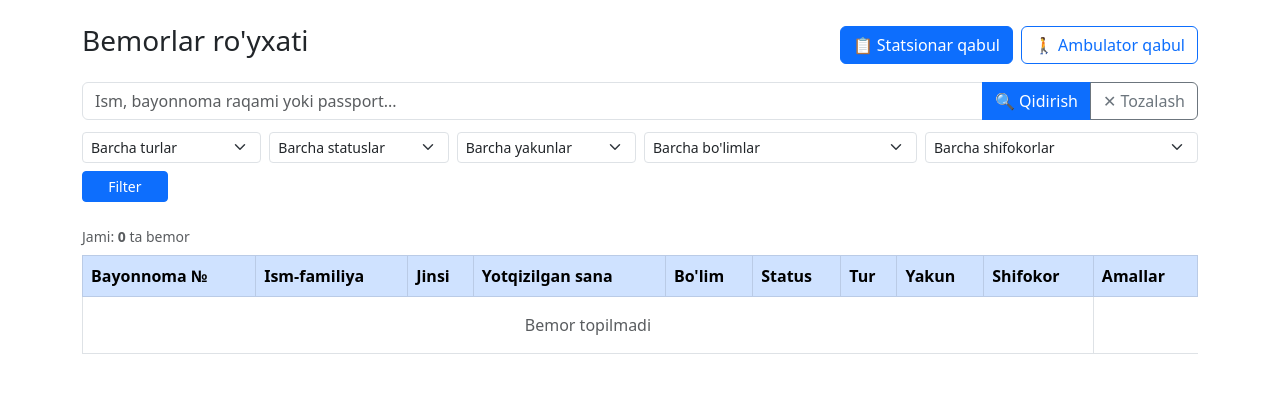
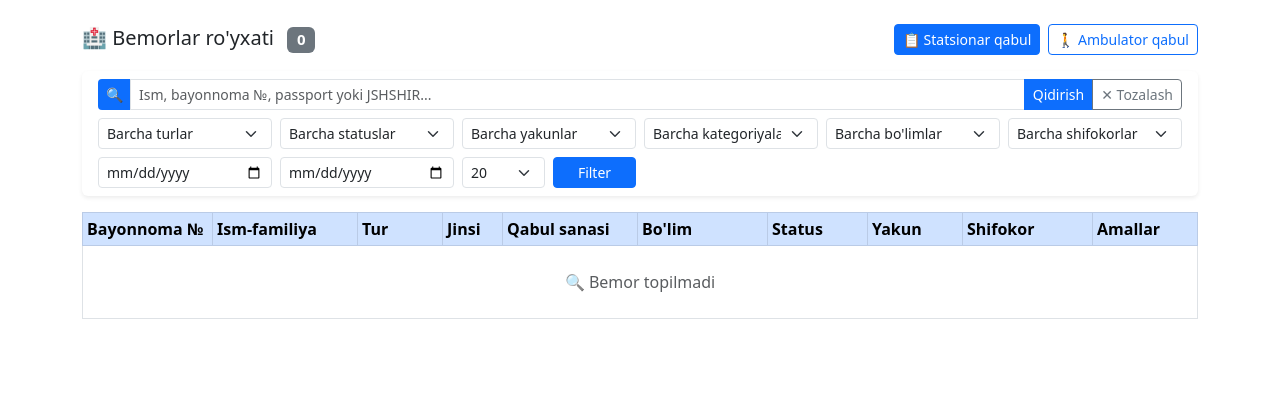
Before and after one commit to ALFAxxs/STATISTIKA-SKB, a Django app: page /patients/ in a window 1280 px wide. Shown: the part 87-480 px from the top of the page. Run offline with Django 5.2, Linux system fonts and the light colour scheme; the visitor is signed in with stand-in values (Sample User, id 1); data that the repository does not hold is empty.

Commit message:
16.04.2026

```diff
--- a/apps/patients/views.py
+++ b/apps/patients/views.py
@@ -491,9 +491,22 @@ def patient_list(request):
     if doctor_filter:
         qs = qs.filter(attending_doctor_id=doctor_filter)
 
+    # Bemor kategoriyasi filteri
+    category_filter = request.GET.get('category', '')
+    if category_filter:
+        qs = qs.filter(patient_category=category_filter)
+
+    # Sana filteri
+    date_from = request.GET.get('date_from', '')
+    date_to   = request.GET.get('date_to', '')
+    if date_from:
+        qs = qs.filter(admission_date__date__gte=date_from)
+    if date_to:
+        qs = qs.filter(admission_date__date__lte=date_to)
+
     # Filter uchun ro'yxatlar
     from .models import Department, Doctor
-    if request.user.is_superuser or request.user.role == 'admin':
+    if request.user.is_superuser or request.user.role in ('admin', 'reception', 'statistician'):
         departments = Department.objects.filter(is_active=True)
     else:
         departments = Department.objects.filter(
@@ -501,11 +514,20 @@ def patient_list(request):
         ) if request.user.department else Department.objects.none()
 
     doctors = Doctor.objects.filter(is_active=True).select_related('department')
-    if not request.user.is_superuser and request.user.role != 'admin':
+    if not request.user.is_superuser and request.user.role not in ('admin', 'reception', 'statistician'):
         if request.user.department:
             doctors = doctors.filter(department=request.user.department)
 
-    paginator = Paginator(qs, 20)
+    # Sahifa o'lchami
+    per_page = request.GET.get('per_page', '20')
+    try:
+        per_page = int(per_page)
+        if per_page not in (20, 50, 100):
+            per_page = 20
+    except ValueError:
+        per_page = 20
+
+    paginator = Paginator(qs, per_page)
     page = paginator.get_page(request.GET.get('page'))
 
     return render(request, 'patients/patient_list.html', {
@@ -516,8 +538,13 @@ def patient_list(request):
         'selected_outcome': outcome,
         'selected_dept': dept_filter,
         'selected_doctor': doctor_filter,
+        'selected_category': category_filter,
+        'selected_date_from': date_from,
+        'selected_date_to': date_to,
+        'selected_per_page': per_page,
         'departments': departments,
         'doctors': doctors,
+        'total_count': qs.count(),
     })
 
 
--- a/templates/patients/patient_list.html
+++ b/templates/patients/patient_list.html
@@ -1,98 +1,80 @@
-<!-- templates/patients/patient_list.html -->
 {% extends 'base.html' %}
 {% block title %}Bemorlar ro'yxati{% endblock %}
 
 {% block content %}
+
 <div class="d-flex justify-content-between align-items-center mb-3">
-    <h3>Bemorlar ro'yxati</h3>
+    <h5 class="mb-0">🏥 Bemorlar ro'yxati
+        <span class="badge bg-secondary ms-2">{{ total_count }}</span>
+    </h5>
     {% if request.user.role in 'admin,reception' or request.user.is_superuser %}
     <div class="d-flex gap-2">
-        <a href="{% url 'reception_create' %}" class="btn btn-primary">
-            📋 Statsionar qabul
-        </a>
-        <a href="{% url 'ambulatory_create' %}" class="btn btn-outline-primary">
-            🚶 Ambulator qabul
-        </a>
+        <a href="{% url 'reception_create' %}" class="btn btn-primary btn-sm">📋 Statsionar qabul</a>
+        <a href="{% url 'ambulatory_create' %}" class="btn btn-outline-primary btn-sm">🚶 Ambulator qabul</a>
     </div>
     {% endif %}
 </div>
-<form method="get" class="mb-4">
-    <div class="row g-2">
 
-        <!-- Qidiruv -->
-        <div class="col-md-12 mb-1">
-            <div class="input-group">
+<form method="get" class="mb-3">
+    <div class="card shadow-sm border-0">
+        <div class="card-body py-2 px-3">
+
+            <div class="row g-2 mb-2">
+                <div class="col-12">
+                    <div class="input-group input-group-sm">
+                        <span class="input-group-text bg-primary text-white border-0">🔍</span>
                         <input type="text" name="q" class="form-control"
-                       placeholder="Ism, bayonnoma raqami yoki passport..."
+                               placeholder="Ism, bayonnoma №, passport yoki JSHSHIR..."
                                value="{{ query }}">
-                <button type="submit" class="btn btn-primary">🔍 Qidirish</button>
-                <a href="{% url 'patient_list' %}" class="btn btn-outline-secondary">✕ Tozalash</a>
+                        <button type="submit" class="btn btn-primary btn-sm">Qidirish</button>
+                        <a href="{% url 'patient_list' %}" class="btn btn-outline-secondary btn-sm">✕ Tozalash</a>
+                    </div>
                 </div>
             </div>
 
-        <!-- Tashrif turi -->
-        <div class="col-md-2">
+            <div class="row g-2">
+
+                <div class="col-md-2 col-6">
                     <select name="visit_type" class="form-select form-select-sm">
                         <option value="">Barcha turlar</option>
-                <option value="inpatient"
-                    {% if selected_visit_type == 'inpatient' %}selected{% endif %}>
-                    🏥 Statsionar
-                </option>
-                <option value="ambulatory"
-                    {% if selected_visit_type == 'ambulatory' %}selected{% endif %}>
-                    🚶 Ambulator
-                </option>
+                        <option value="inpatient"  {% if selected_visit_type == 'inpatient' %}selected{% endif %}>🏥 Statsionar</option>
+                        <option value="ambulatory" {% if selected_visit_type == 'ambulatory' %}selected{% endif %}>🚶 Ambulator</option>
                     </select>
                 </div>
 
-        <!-- Status -->
-        <div class="col-md-2">
+                <div class="col-md-2 col-6">
                     <select name="status" class="form-select form-select-sm">
                         <option value="">Barcha statuslar</option>
-                <option value="registered"
-                    {% if selected_status == 'registered' %}selected{% endif %}>
-                    🟡 Registratsiya
-                </option>
-                <option value="admitted"
-                    {% if selected_status == 'admitted' %}selected{% endif %}>
-                    🔵 Yotqizilgan
-                </option>
-                <option value="completed"
-                    {% if selected_status == 'completed' %}selected{% endif %}>
-                    🟢 Yakunlangan
-                </option>
+                        <option value="registered" {% if selected_status == 'registered' %}selected{% endif %}>🟡 Registratsiya</option>
+                        <option value="admitted"   {% if selected_status == 'admitted' %}selected{% endif %}>🔵 Yotqizilgan</option>
+                        <option value="completed"  {% if selected_status == 'completed' %}selected{% endif %}>🟢 Yakunlangan</option>
                     </select>
                 </div>
 
-        <!-- Yakun -->
-        {% if request.user.role != 'reception' %}
-        <div class="col-md-2">
+                <div class="col-md-2 col-6">
                     <select name="outcome" class="form-select form-select-sm">
                         <option value="">Barcha yakunlar</option>
-                <option value="discharged"
-                    {% if selected_outcome == 'discharged' %}selected{% endif %}>
-                    Chiqarildi
-                </option>
-                <option value="deceased"
-                    {% if selected_outcome == 'deceased' %}selected{% endif %}>
-                    Vafot etdi
-                </option>
-                <option value="transferred"
-                    {% if selected_outcome == 'transferred' %}selected{% endif %}>
-                    O'tkazildi
-                </option>
+                        <option value="discharged"  {% if selected_outcome == 'discharged' %}selected{% endif %}>✅ Chiqarildi</option>
+                        <option value="deceased"    {% if selected_outcome == 'deceased' %}selected{% endif %}>❌ Vafot etdi</option>
+                        <option value="transferred" {% if selected_outcome == 'transferred' %}selected{% endif %}>🔄 O'tkazildi</option>
                     </select>
                 </div>
-        {% endif %}
 
-        <!-- Bo'lim — faqat admin -->
-        {% if request.user.role == 'admin' or request.user.is_superuser %}
-        <div class="col-md-3">
+                <div class="col-md-2 col-6">
+                    <select name="category" class="form-select form-select-sm">
+                        <option value="">Barcha kategoriyalar</option>
+                        <option value="railway"      {% if selected_category == 'railway' %}selected{% endif %}>🚂 Temir yo'lchi</option>
+                        <option value="paid"         {% if selected_category == 'paid' %}selected{% endif %}>💳 Pullik</option>
+                        <option value="non_resident" {% if selected_category == 'non_resident' %}selected{% endif %}>🌍 Norezident</option>
+                    </select>
+                </div>
+
+                {% if request.user.role in 'admin,reception,statistician' or request.user.is_superuser %}
+                <div class="col-md-2 col-6">
                     <select name="department" class="form-select form-select-sm">
                         <option value="">Barcha bo'limlar</option>
                         {% for dept in departments %}
-                    <option value="{{ dept.pk }}"
-                        {% if selected_dept == dept.pk|stringformat:"s" %}selected{% endif %}>
+                            <option value="{{ dept.pk }}" {% if selected_dept == dept.pk|stringformat:"s" %}selected{% endif %}>
                                 {{ dept.name }}
                             </option>
                         {% endfor %}
@@ -100,144 +82,155 @@
                 </div>
                 {% endif %}
 
-        <!-- Shifokor -->
-        {% if request.user.role != 'reception' %}
-        <div class="col-md-3">
+                <div class="col-md-2 col-6">
                     <select name="doctor" class="form-select form-select-sm">
                         <option value="">Barcha shifokorlar</option>
                         {% for doc in doctors %}
-                    <option value="{{ doc.pk }}"
-                        {% if selected_doctor == doc.pk|stringformat:"s" %}selected{% endif %}>
+                            <option value="{{ doc.pk }}" {% if selected_doctor == doc.pk|stringformat:"s" %}selected{% endif %}>
                                 {{ doc.full_name }}
-                        {% if request.user.role == 'admin' or request.user.is_superuser %}
-                            ({{ doc.department }})
-                        {% endif %}
                             </option>
                         {% endfor %}
                     </select>
                 </div>
-        {% endif %}
 
-        <div class="col-md-1">
+                <div class="col-md-2 col-6">
+                    <input type="date" name="date_from" class="form-control form-control-sm"
+                           title="Dan sana" value="{{ selected_date_from }}">
+                </div>
+
+                <div class="col-md-2 col-6">
+                    <input type="date" name="date_to" class="form-control form-control-sm"
+                           title="Gacha sana" value="{{ selected_date_to }}">
+                </div>
+
+                <div class="col-md-1 col-4">
+                    <select name="per_page" class="form-select form-select-sm" title="Sahifadagi son">
+                        <option value="20"  {% if selected_per_page == 20 %}selected{% endif %}>20</option>
+                        <option value="50"  {% if selected_per_page == 50 %}selected{% endif %}>50</option>
+                        <option value="100" {% if selected_per_page == 100 %}selected{% endif %}>100</option>
+                    </select>
+                </div>
+
+                <div class="col-md-1 col-4">
                     <button type="submit" class="btn btn-primary btn-sm w-100">Filter</button>
                 </div>
 
             </div>
+        </div>
+    </div>
 </form>
 
-
-<!-- Jami soni -->
-<p class="text-muted small mb-2">
-    Jami: <strong>{{ page_obj.paginator.count }}</strong> ta bemor
-</p>
-
 <div class="table-responsive">
-    <table class="table table-hover table-bordered">
+    <table class="table table-hover table-bordered table-sm align-middle">
         <thead class="table-primary">
             <tr>
-                <th>Bayonnoma №</th>
+                <th style="width:130px">Bayonnoma №</th>
                 <th>Ism-familiya</th>
-                <th>Jinsi</th>
-                <th>Yotqizilgan sana</th>
-                <th>Bo'lim</th>
-                <th>Status</th>
-                <th>Tur</th>
-                {% if request.user.role != 'reception' %}
-                <th>Yakun</th>
-                <th>Shifokor</th>
-                {% endif %}
-                <th>Amallar</th>
+                <th style="width:85px">Tur</th>
+                <th style="width:60px">Jinsi</th>
+                <th style="width:135px">Qabul sanasi</th>
+                <th style="width:130px">Bo'lim</th>
+                <th style="width:100px">Status</th>
+                <th style="width:95px">Yakun</th>
+                <th style="width:130px">Shifokor</th>
+                <th style="width:105px">Amallar</th>
             </tr>
         </thead>
         <tbody>
             {% for patient in page_obj %}
             <tr>
-                <td>{{ patient.medical_record_number }}</td>
+                <td class="small text-muted">{{ patient.medical_record_number }}</td>
+
                 <td>
+                    <a href="{% url 'patient_detail' patient.pk %}" class="text-decoration-none fw-semibold">
                         {{ patient.full_name }}
+                    </a>
                     {% if patient.patient_category == 'railway' %}
-                        <span class="badge bg-primary ms-1" title="Temir yo'lchi">TY</span>
+                        <span class="badge bg-primary ms-1" style="font-size:0.65rem">TY</span>
                     {% elif patient.patient_category == 'paid' %}
-                        <span class="badge bg-success ms-1" title="Pullik">PL</span>
+                        <span class="badge bg-success ms-1" style="font-size:0.65rem">PL</span>
                     {% elif patient.patient_category == 'non_resident' %}
-                        <span class="badge bg-warning text-dark ms-1" title="Norezident">NR</span>
+                        <span class="badge bg-warning text-dark ms-1" style="font-size:0.65rem">NR</span>
                     {% endif %}
                 </td>
-                    <td>
+
+                <td class="text-center">
                     {% if patient.visit_type == 'ambulatory' %}
-                        <span class="badge" style="background:#6f42c1;">🚶 Ambulator</span>
+                        <span class="badge" style="background:#6f42c1;font-size:0.65rem">🚶 Amb</span>
                     {% else %}
-                        <span class="badge bg-info text-dark">🏥 Statsionar</span>
+                        <span class="badge bg-info text-dark" style="font-size:0.65rem">🏥 Stat</span>
                     {% endif %}
                 </td>
-                <td>{{ patient.get_gender_display }}</td>
-                <td>{{ patient.admission_date|date:"d.m.Y H:i" }}</td>
-                <td>{{ patient.department|default:"—" }}</td>
-                <td>
+
+                <td class="text-center small">{{ patient.get_gender_display }}</td>
+                <td class="small">{{ patient.admission_date|date:"d.m.Y H:i" }}</td>
+                <td class="small">{{ patient.department|default:"—" }}</td>
+
+                <td class="text-center">
                     {% if patient.status == 'registered' %}
-                        <span class="badge bg-warning text-dark">🟡 Registratsiya</span>
+                        <span class="badge bg-warning text-dark" style="font-size:0.65rem">🟡 Reg</span>
                     {% elif patient.status == 'admitted' %}
-                        <span class="badge bg-primary">🔵 Yotqizilgan</span>
+                        <span class="badge bg-primary" style="font-size:0.65rem">🔵 Yotq</span>
                     {% elif patient.status == 'completed' %}
-                        <span class="badge bg-success">🟢 Yakunlangan</span>
+                        <span class="badge bg-success" style="font-size:0.65rem">🟢 Yak</span>
                     {% endif %}
                 </td>
-                {% if request.user.role != 'reception' %}
-                <td>
+
+                <td class="text-center">
                     {% if patient.outcome %}
-                    <span class="badge
-                        {% if patient.outcome == 'discharged' %}bg-success
-                        {% elif patient.outcome == 'deceased' %}bg-danger
-                        {% else %}bg-warning text-dark{% endif %}">
+                    <span class="badge {% if patient.outcome == 'discharged' %}bg-success{% elif patient.outcome == 'deceased' %}bg-danger{% else %}bg-warning text-dark{% endif %}" style="font-size:0.65rem">
                         {{ patient.get_outcome_display }}
                     </span>
-                    {% else %}—{% endif %}
+                    {% else %}
+                    <span class="text-muted small">—</span>
+                    {% endif %}
                 </td>
-                <td>{{ patient.attending_doctor|default:"—" }}</td>
-                {% endif %}
+
+                <td class="small">{{ patient.attending_doctor|default:"—" }}</td>
+
                 <td>
+                    <div class="d-flex gap-1">
                         <a href="{% url 'patient_detail' patient.pk %}"
-                       class="btn btn-sm btn-info">Ko'rish</a>
+                           class="btn btn-sm btn-info py-0 px-2" title="Ko'rish">👁</a>
                         <a href="{% url 'patient_edit' patient.pk %}"
-                       class="btn btn-sm btn-warning">Tahrir</a>
+                           class="btn btn-sm btn-warning py-0 px-2" title="Tahrirlash">✏️</a>
                         {% if request.user.role == 'admin' or request.user.is_superuser %}
                         <a href="{% url 'patient_delete' patient.pk %}"
-                       class="btn btn-sm btn-danger">O'chirish</a>
+                           class="btn btn-sm btn-danger py-0 px-2" title="O'chirish">🗑</a>
                         {% endif %}
+                    </div>
                 </td>
             </tr>
             {% empty %}
             <tr>
-                <td colspan="9" class="text-center text-muted py-3">Bemor topilmadi</td>
+                <td colspan="10" class="text-center text-muted py-4">🔍 Bemor topilmadi</td>
             </tr>
             {% endfor %}
         </tbody>
     </table>
 </div>
 
-<!-- Pagination -->
-<!-- Pagination -->
 {% if page_obj.has_other_pages %}
-<nav>
-    <ul class="pagination">
+<nav class="d-flex justify-content-between align-items-center mt-2">
+    <small class="text-muted">
+        {{ page_obj.start_index }}–{{ page_obj.end_index }} / {{ total_count }} ta bemor
+    </small>
+    <ul class="pagination pagination-sm mb-0">
         {% if page_obj.has_previous %}
         <li class="page-item">
-            <a class="page-link"
-               href="?page={{ page_obj.previous_page_number }}&q={{ query }}&status={{ selected_status }}&visit_type={{ selected_visit_type }}&outcome={{ selected_outcome }}&department={{ selected_dept }}&doctor={{ selected_doctor }}">←</a>
+            <a class="page-link" href="?page={{ page_obj.previous_page_number }}&q={{ query }}&status={{ selected_status }}&visit_type={{ selected_visit_type }}&outcome={{ selected_outcome }}&department={{ selected_dept }}&doctor={{ selected_doctor }}&category={{ selected_category }}&date_from={{ selected_date_from }}&date_to={{ selected_date_to }}&per_page={{ selected_per_page }}">←</a>
         </li>
         {% endif %}
         <li class="page-item active">
-            <span class="page-link">
-                {{ page_obj.number }} / {{ page_obj.paginator.num_pages }}
-            </span>
+            <span class="page-link">{{ page_obj.number }} / {{ page_obj.paginator.num_pages }}</span>
         </li>
         {% if page_obj.has_next %}
         <li class="page-item">
-            <a class="page-link"
-               href="?page={{ page_obj.next_page_number }}&q={{ query }}&status={{ selected_status }}&visit_type={{ selected_visit_type }}&outcome={{ selected_outcome }}&department={{ selected_dept }}&doctor={{ selected_doctor }}">→</a>
+            <a class="page-link" href="?page={{ page_obj.next_page_number }}&q={{ query }}&status={{ selected_status }}&visit_type={{ selected_visit_type }}&outcome={{ selected_outcome }}&department={{ selected_dept }}&doctor={{ selected_doctor }}&category={{ selected_category }}&date_from={{ selected_date_from }}&date_to={{ selected_date_to }}&per_page={{ selected_per_page }}">→</a>
         </li>
         {% endif %}
     </ul>
 </nav>
 {% endif %}
+
 {% endblock %}
```
Also changed, not shown: apps/statistic/monthly_report.py (+48 -17 lines), apps/statistic/report_export.py (+5 -2 lines), templates/patients/patient_detail.html (+6 -1 lines). Lines whose indentation alone changed are shown as unchanged.
